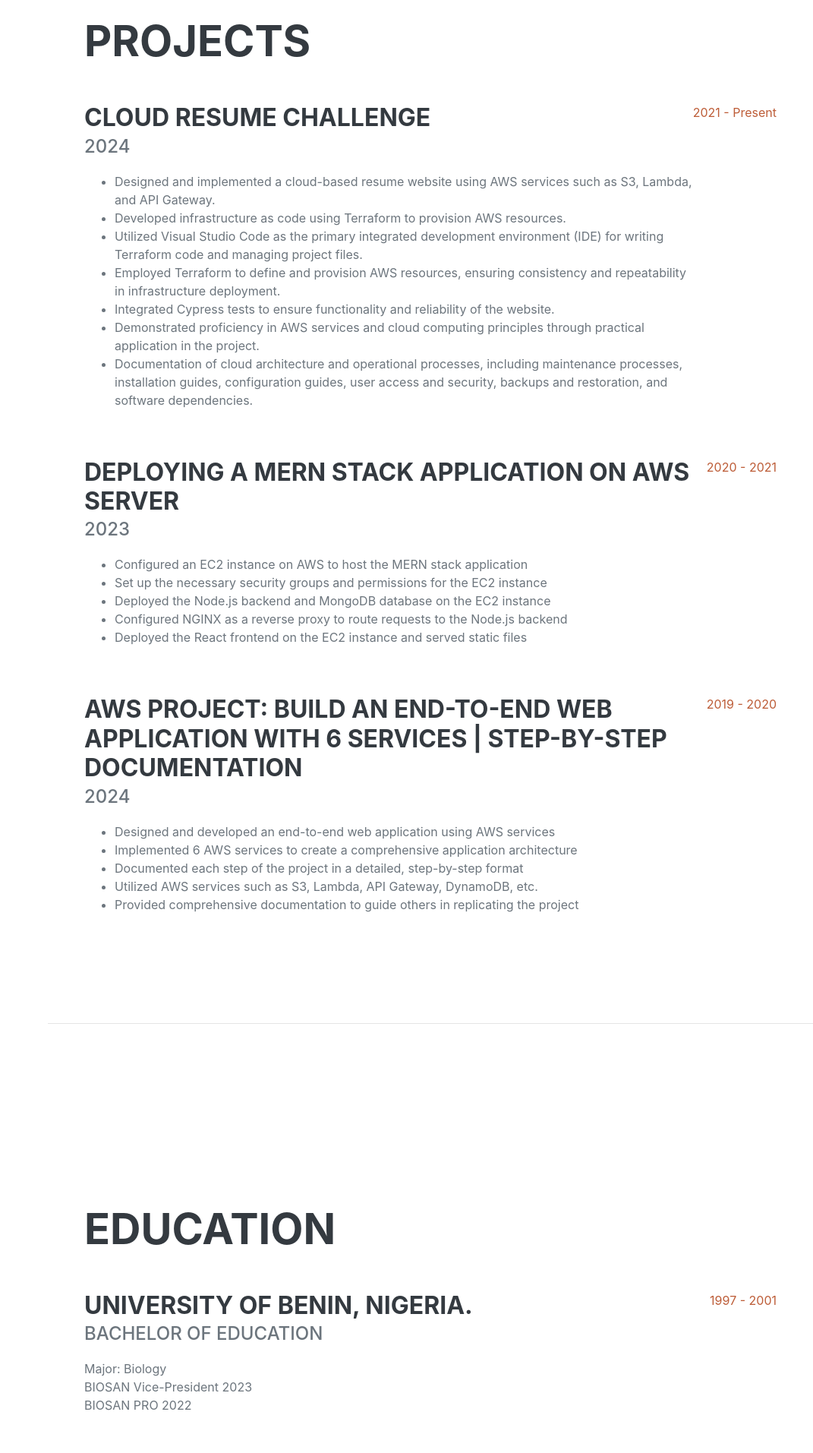
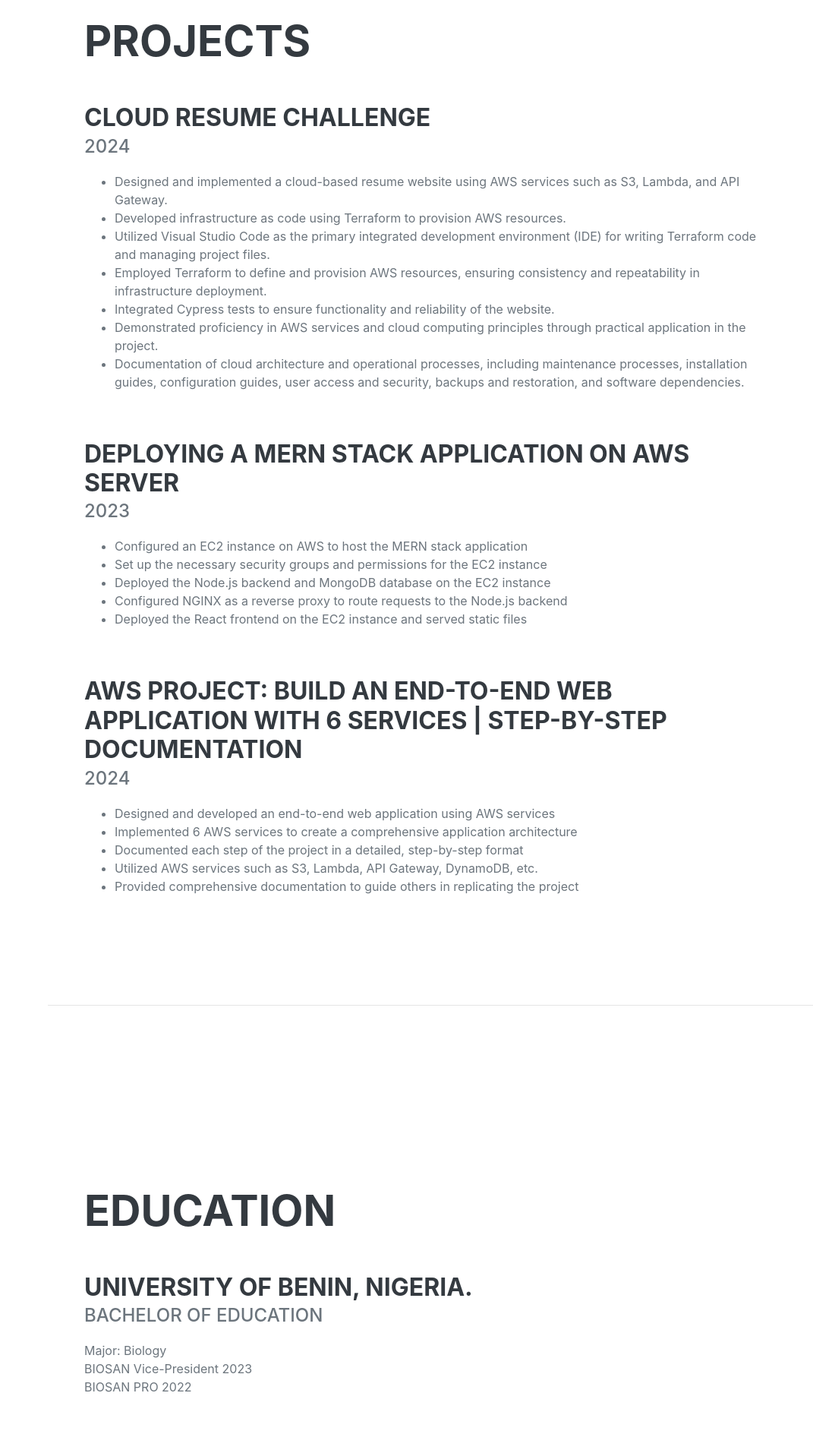
Before and after one commit to Ann-Anidumaka/AWS-Cloud-Resume-Challenge, a plain HTML site: page website/index.html in a window 1280 px wide. Shown: the part 860-2773 px from the top of the page at 76% size, without its empty margins (209-1280 px from the left). Drawn offline with Linux system fonts and the light colour scheme; files that its build step writes are made by us from their sources; a web font is replaced by a local one.

Commit message:
Update index.html

```diff
--- a/website/index.html
+++ b/website/index.html
@@ -81,7 +81,6 @@
                             <li>Documentation of cloud architecture and operational processes, including maintenance processes, installation guides, configuration guides, user access and security, backups and restoration, and software dependencies.</li>
                             </ul>
                         </div>
-                        <div class="flex-shrink-0"><span class="text-primary">2021 - Present</span></div>
                     </div>
                     <div class="d-flex flex-column flex-md-row justify-content-between mb-5">
                         <div class="flex-grow-1">
@@ -95,7 +94,6 @@
                             <li>Deployed the React frontend on the EC2 instance and served static files</li>
                             </ul>
                         </div>
-                        <div class="flex-shrink-0"><span class="text-primary">2020 - 2021</span></div>
                     </div>
                     <div class="d-flex flex-column flex-md-row justify-content-between mb-5">
                         <div class="flex-grow-1">
@@ -109,7 +107,6 @@
                             <li>Provided comprehensive documentation to guide others in replicating the project</li>
                             </ul>
                         </div>
-                        <div class="flex-shrink-0"><span class="text-primary">2019 - 2020</span></div>
                     </div>
                 </div>
             </section>
@@ -126,7 +123,6 @@
                             <div>BIOSAN Vice-President 2023</div>
                             <div>BIOSAN PRO 2022</div>
                         </div>
-                        <div class="flex-shrink-0"><span class="text-primary">1997 - 2001</span></div>
                     </div>
                 </div>
             </section>
@@ -158,7 +154,6 @@
                         </li>
                          <li>
                             <span class="fa-li"><i class="fas fa-check"></i></span>
-                            A
                         </li>
                     </ul>
                     <p>
```
